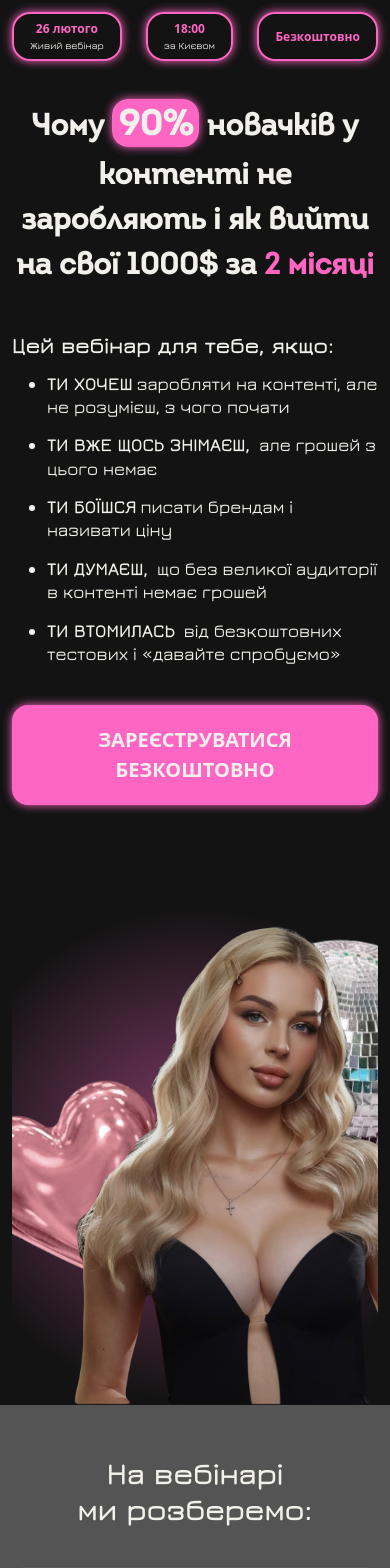
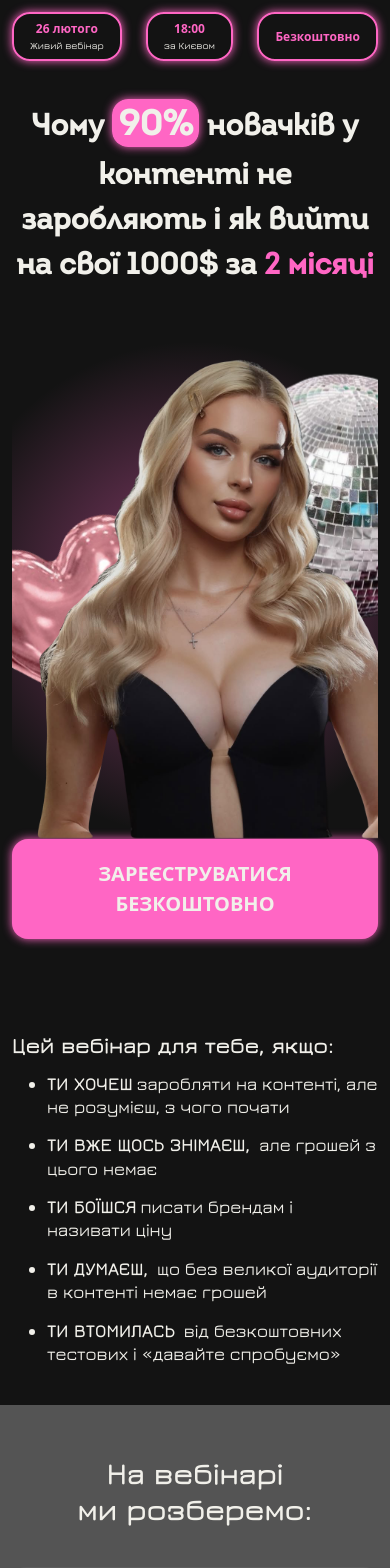
Before and after one commit to AdamT3H/yeva-landing, a Next.js app: page / in a window 390 px wide. Shown: the top 1568 px of the page. Built offline with nearby package versions, Linux system fonts and the light colour scheme.

Commit message:
Fix person phono

```diff
--- a/app/home.module.css
+++ b/app/home.module.css
@@ -44,6 +44,7 @@
   line-height: 1.5;
   text-align: center;
   font-weight: 800;
+  margin-bottom: 100px;
 }
 
 .highlight {
@@ -424,6 +425,7 @@
     font-size: 30px;
     line-height: 1.5;
     font-weight: 800;
+    margin-bottom: 50px;
   }
 
   .highlight {
@@ -474,7 +476,7 @@
     border-radius: 16px;
     font-size: 20px;
     font-weight: 700;
-    margin-bottom: 100px;
+    margin-bottom: 50px;
   }
 
 
@@ -516,7 +518,7 @@
   .person {
     width: 550px;
     bottom: 0;
-    left: 10%;
+    left: 0%;
     border-radius: 16px;
     max-width: 400px;
   }
--- a/app/page.tsx
+++ b/app/page.tsx
@@ -52,6 +52,25 @@ export default function Home() {
           за <span className={styles.highlight2}>2 місяці</span>
         </h1>
 
+        <div className={styles.personPhotoContainer}>
+          <div className={styles.personPhotoAtRight}>
+            <div className={styles.glowCircle}></div>
+
+            <img src="/disco-ball.png" alt="disco ball" className={styles.ball} />
+
+
+            <img src="/heart.png" alt="heart" className={styles.heart} />
+
+            <img src="/person.png" alt="person" className={styles.person} />
+          </div>
+        </div>
+
+        <div className={styles.subButtonContainer}>
+          <button className={styles.subButton} onClick={() => setIsOpen(true)}>
+            ЗАРЕЄСТРУВАТИСЯ БЕЗКОШТОВНО
+          </button>
+        </div>
+
         <div className={styles.webinarBlock}>
           <p className={styles.webinarIntro}>Цей вебінар для тебе, якщо:</p>
           <ul className={styles.webinarList}>
@@ -61,12 +80,6 @@ export default function Home() {
             <li className={styles.webinarListElem}><span className={styles.boldIntro}>ти думаєш,</span> що без великої аудиторії в контенті немає грошей</li>
             <li className={styles.webinarListElem}><span className={styles.boldIntro}>ти втомилась</span> від безкоштовних тестових і «давайте спробуємо»</li>
           </ul>
-        </div>
-
-        <div className={styles.subButtonContainer}>
-          <button className={styles.subButton} onClick={() => setIsOpen(true)}>
-            ЗАРЕЄСТРУВАТИСЯ БЕЗКОШТОВНО
-          </button>
         </div>
 
         {isOpen && (
@@ -105,7 +118,7 @@ export default function Home() {
                       newErrors.phone = "Формат: +380XXXXXXXXX або 0XXXXXXXXX";
                     }
 
-                    if (!/^@[a-zA-Z0-9_]{4,}$/.test(data.telegram)) {
+                    if (!/^@[a-zA-Z0-9_]{2,}$/.test(data.telegram)) {
                       newErrors.telegram = "Telegram має починатися з @";
                     }
 
@@ -158,19 +171,6 @@ export default function Home() {
             </div>
           </div>
         )}
-
-        <div className={styles.personPhotoContainer}>
-          <div className={styles.personPhotoAtRight}>
-            <div className={styles.glowCircle}></div>
-
-            <img src="/disco-ball.png" alt="disco ball" className={styles.ball} />
-
-
-            <img src="/heart.png" alt="heart" className={styles.heart} />
-
-            <img src="/person.png" alt="person" className={styles.person} />
-          </div>
-        </div>
       </div>
 
       <div className={styles.newBackgroundSection}>
```
